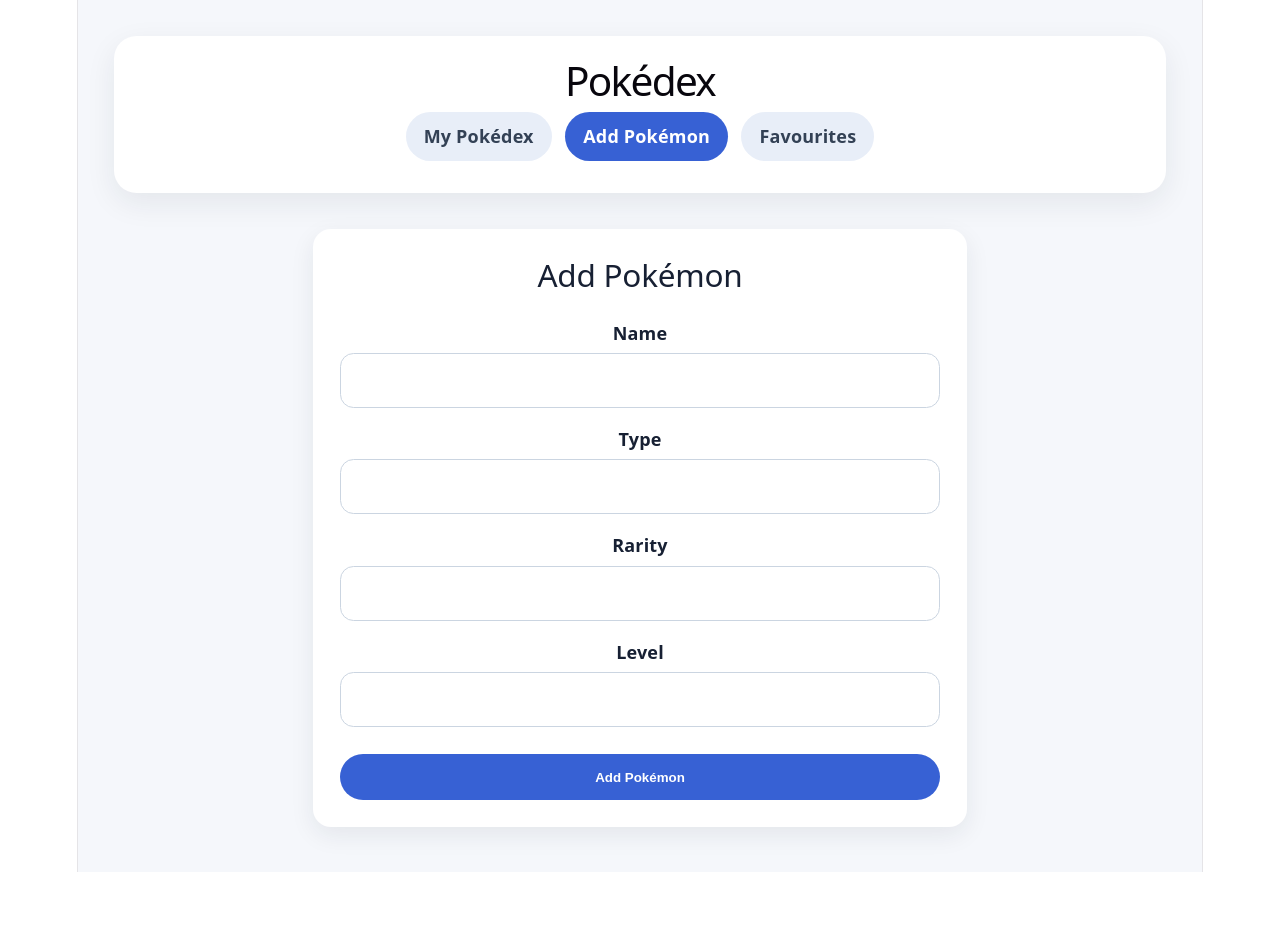
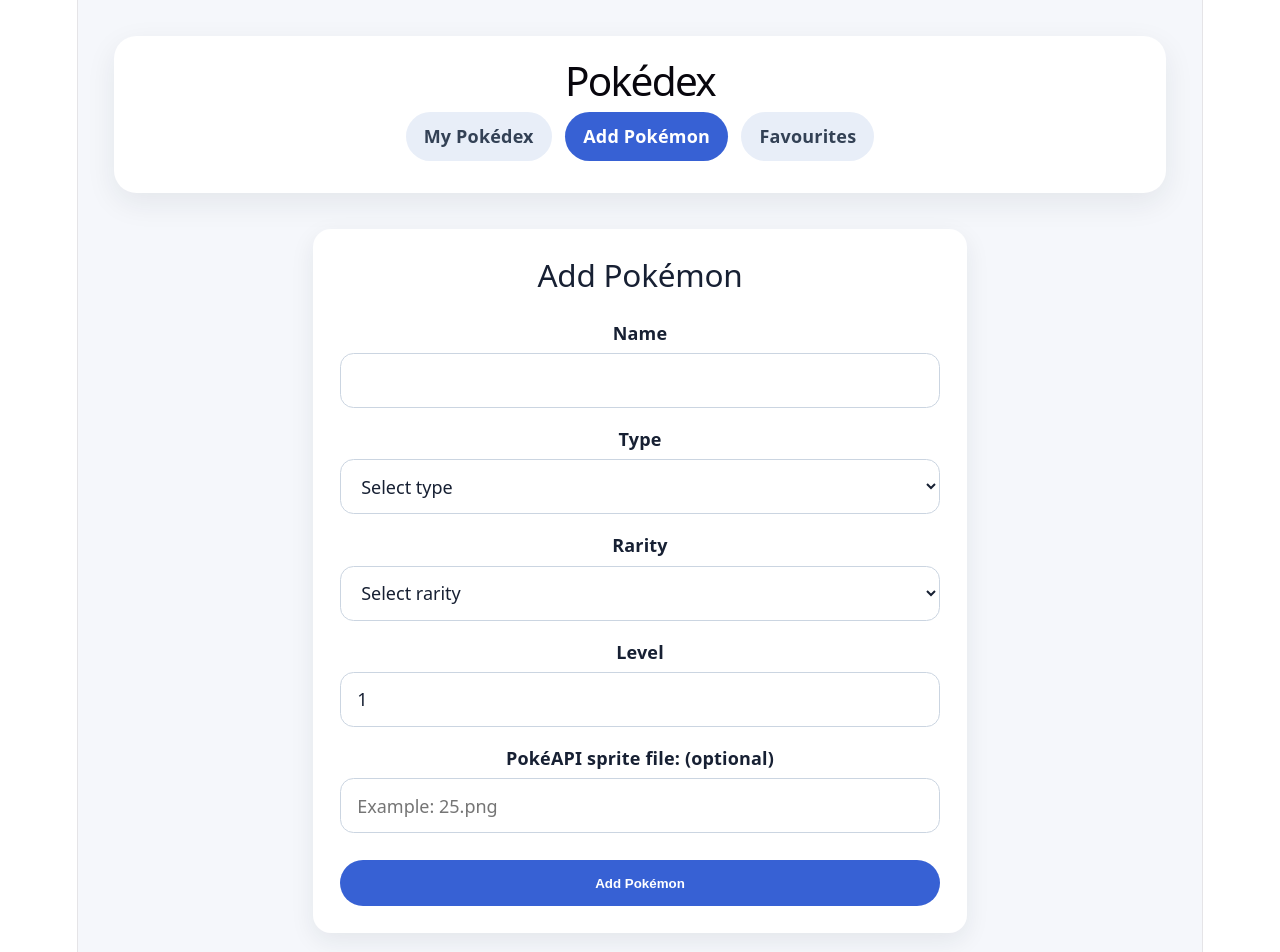
Before and after one commit to brusdani/4it427_brud06_pokedex, a React (Vite) app: page /form in a window 1280 px wide. Shown: the top 952 px of the page. Before the commit the page ends 872 px from the top, so only its background shows below. Built offline with nearby package versions, Linux system fonts and the light colour scheme.

Commit message:
Feature: Added ReactHookForm and Zod validation to addPokemonForm

```diff
--- a/package.json
+++ b/package.json
@@ -13,10 +13,13 @@
     "test:coverage": "vitest --coverage"
   },
   "dependencies": {
+    "@hookform/resolvers": "^5.4.0",
     "@tanstack/react-query": "^5.100.14",
     "react": "^19.2.6",
     "react-dom": "^19.2.6",
-    "react-router-dom": "^7.15.1"
+    "react-hook-form": "^7.77.0",
+    "react-router-dom": "^7.15.1",
+    "zod": "^4.4.3"
   },
   "devDependencies": {
     "@eslint/js": "^10.0.1",
--- a/src/components/AddPokemonForm.module.css
+++ b/src/components/AddPokemonForm.module.css
@@ -59,3 +59,9 @@
 .submitButton:hover {
     background: #284bb0;
 }
+
+.errorMessage {
+    font-size: 0.9rem;
+    font-weight: 700;
+    color: #dc2626;
+}
--- a/src/components/AddPokemonForm.tsx
+++ b/src/components/AddPokemonForm.tsx
@@ -1,38 +1,63 @@
-import { useState } from 'react';
 import { useNavigate } from 'react-router-dom';
+import { useForm } from 'react-hook-form';
+import { zodResolver } from '@hookform/resolvers/zod';
 
 import { usePokemon } from '../context/PokemonContext';
 import styles from './AddPokemonForm.module.css';
+import {
+    addPokemonSchema,
+    type AddPokemonFormData,
+    type AddPokemonFormInput,
+    pokeApiSpriteUrlPrefix,
+    pokemonRarities,
+    pokemonTypes,
+} from '../schemas/addPokemonSchema';
+
 
 export function AddPokemonForm() {
     const { addPokemon } = usePokemon();
     const navigate = useNavigate();
 
-    const [name, setName] = useState('');
-    const [type, setType] = useState('');
-    const [rarity, setRarity] = useState('');
-    const [level, setLevel] = useState('');
+    //input and data are different - level: number
+    const {
+        register,
+        handleSubmit,
+        formState: { errors },
+        reset,
+    } = useForm<AddPokemonFormInput, unknown, AddPokemonFormData>({
+        resolver: zodResolver(addPokemonSchema),
+        defaultValues: {
+            name: '',
+            type: '',
+            rarity: '',
+            level: 1,
+            imageFileName: '',
+        },
+    });
 
-    const handleSubmit: React.SubmitEventHandler<HTMLFormElement> = (event) => {
-        event.preventDefault();
+    const onSubmit = (data: AddPokemonFormData) => {
+        const imageFileName = data.imageFileName.trim();
 
         addPokemon({
-            name,
-            type,
-            rarity,
-            level: Number(level),
+            name: data.name,
+            type: data.type,
+            rarity: data.rarity,
+            level: data.level,
+            imageUrl: imageFileName
+                ? `${pokeApiSpriteUrlPrefix}${imageFileName}`
+                : undefined,
         });
 
-        setName('');
-        setType('');
-        setRarity('');
-        setLevel('');
-
+        reset();
         navigate('/');
     };
 
     return (
-        <form onSubmit={handleSubmit} className={styles.form}>
+        <form
+            onSubmit={handleSubmit(onSubmit)}
+            className={styles.form}
+            noValidate
+        >
             <h2 className={styles.title}>Add Pokémon</h2>
 
             <div className={styles.fields}>
@@ -41,32 +66,47 @@ export function AddPokemonForm() {
                     <input
                         className={styles.input}
                         type="text"
-                        value={name}
-                        onChange={(event) => setName(event.target.value)}
-                        required
+                        {...register('name')}
                     />
+                    {errors.name && (
+                        <span className={styles.errorMessage}>
+                            {errors.name.message}
+                        </span>
+                    )}
                 </label>
 
                 <label className={styles.field}>
                     <span className={styles.label}>Type</span>
-                    <input
-                        className={styles.input}
-                        type="text"
-                        value={type}
-                        onChange={(event) => setType(event.target.value)}
-                        required
-                    />
+                    <select className={styles.input} {...register('type')}>
+                        <option value="">Select type</option>
+                        {pokemonTypes.map((pokemonType) => (
+                            <option key={pokemonType} value={pokemonType}>
+                                {pokemonType}
+                            </option>
+                        ))}
+                    </select>
+                    {errors.type && (
+                        <span className={styles.errorMessage}>
+                            {errors.type.message}
+                        </span>
+                    )}
                 </label>
 
                 <label className={styles.field}>
                     <span className={styles.label}>Rarity</span>
-                    <input
-                        className={styles.input}
-                        type="text"
-                        value={rarity}
-                        onChange={(event) => setRarity(event.target.value)}
-                        required
-                    />
+                    <select className={styles.input} {...register('rarity')}>
+                        <option value="">Select rarity</option>
+                        {pokemonRarities.map((pokemonRarity) => (
+                            <option key={pokemonRarity} value={pokemonRarity}>
+                                {pokemonRarity}
+                            </option>
+                        ))}
+                    </select>
+                    {errors.rarity && (
+                        <span className={styles.errorMessage}>
+                            {errors.rarity.message}
+                        </span>
+                    )}
                 </label>
 
                 <label className={styles.field}>
@@ -74,12 +114,30 @@ export function AddPokemonForm() {
                     <input
                         className={styles.input}
                         type="number"
-                        value={level}
-                        onChange={(event) => setLevel(event.target.value)}
-                        min="1"
-                        max="100"
-                        required
+                        {...register('level')}
                     />
+                    {errors.level && (
+                        <span className={styles.errorMessage}>
+                            {errors.level.message}
+                        </span>
+                    )}
+                </label>
+
+                <label className={styles.field}>
+                    <span className={styles.label}>
+                        PokéAPI sprite file: (optional)
+                    </span>
+                    <input
+                        className={styles.input}
+                        type="text"
+                        placeholder="Example: 25.png"
+                        {...register('imageFileName')}
+                    />
+                    {errors.imageFileName && (
+                        <span className={styles.errorMessage}>
+                            {errors.imageFileName.message}
+                        </span>
+                    )}
                 </label>
             </div>
 
--- a/src/components/PokemonCard.module.css
+++ b/src/components/PokemonCard.module.css
@@ -118,3 +118,9 @@
     color: #64748b;
     background: #e8eef8;
 }
+.detailArea {
+    min-height: 2.5rem;
+    display: flex;
+    align-items: center;
+    justify-content: center;
+}
--- a/src/components/PokemonCard.tsx
+++ b/src/components/PokemonCard.tsx
@@ -71,7 +71,7 @@ export function PokemonCard({
                 {favourite && <p className={styles.favouriteBadge}>★ Favourite</p>}
             </div>
 
-            <div className={styles.actions}>
+            <div className={styles.detailArea}>
                 {pokeApiId && (
                     <Link
                         to={`/pokemon/${pokeApiId}`}
--- /dev/null
+++ b/src/schemas/addPokemonSchema.ts
@@ -0,0 +1,30 @@
+import { z } from 'zod';
+
+export const pokeApiSpriteUrlPrefix =
+    'https://raw.githubusercontent.com/PokeAPI/sprites/master/sprites/pokemon/';
+
+export const pokemonTypes = ['Electric', 'Fire', 'Grass', 'Water', 'Psychic'];
+
+export const pokemonRarities = ['Common', 'Rare', 'Legendary'];
+
+export const addPokemonSchema = z.object({
+    name: z.string().trim().min(1, 'Name is required.'),
+    type: z.string().min(1, 'Type is required.'),
+    rarity: z.string().min(1, 'Rarity is required.'),
+    level: z.coerce
+        .number()
+        .int('Level must be a whole number.')
+        .min(1, 'Level must be at least 1.')
+        .max(100, 'Level must be at most 100.'),
+    imageFileName: z
+        .string()
+        .trim()
+        .regex(
+            /^$|^\d+\.png$/,
+            'Image file must be empty or in format like 25.png.'
+        ),
+});
+
+export type AddPokemonFormInput = z.input<typeof addPokemonSchema>;
+
+export type AddPokemonFormData = z.output<typeof addPokemonSchema>;
```
Also changed, not shown: 1 other file (tests, documents, lock files or other folders).
